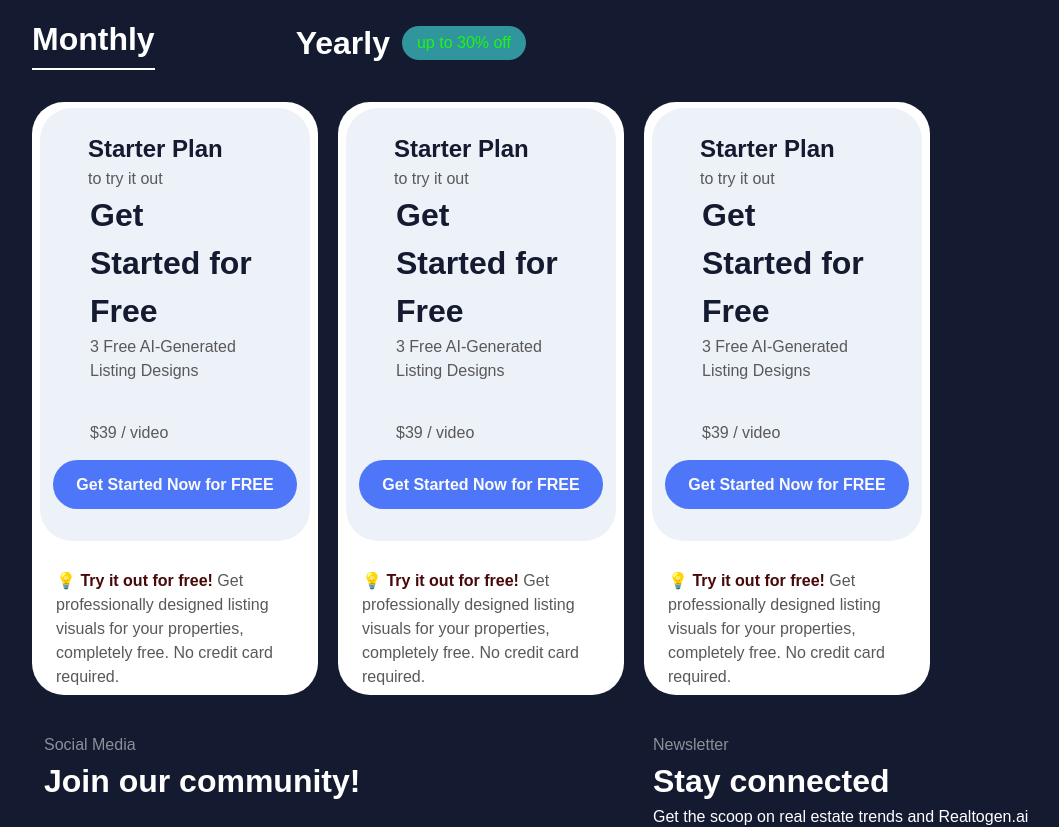
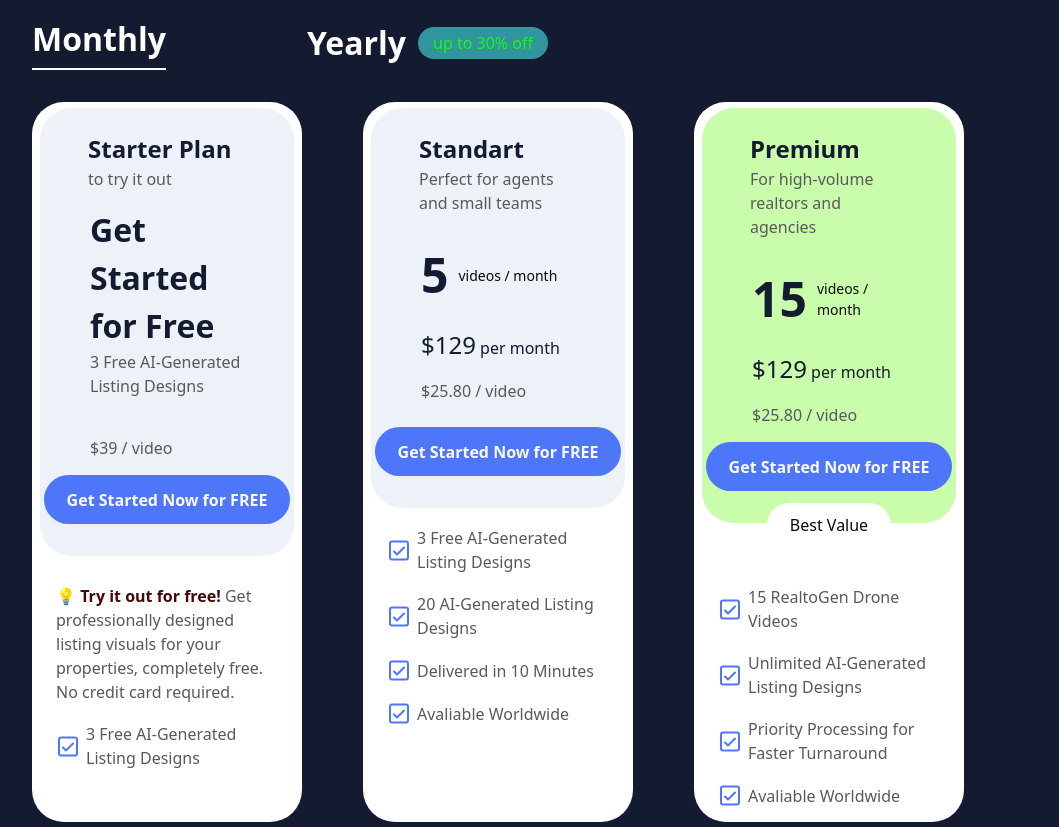
Before and after one commit to qasimfida/Realtogen, a Next.js app: page /price in a window 1280 px wide. Shown: the part 280-1107 px from the top of the page, without its empty margins (176-1235 px from the left). Built offline with nearby package versions, Linux system fonts and the light colour scheme.

Commit message:
responsive check

```diff
--- /dev/null
+++ b/public/icons/CheckboxIcon.jsx
@@ -0,0 +1,14 @@
+import React from 'react'
+
+const CheckboxIcon = () => {
+  return (
+    <div>
+      <svg width="24" height="25" viewBox="0 0 24 25" fill="none" xmlns="http://www.w3.org/2000/svg">
+<rect x="3" y="3.5" width="18" height="18" rx="2" stroke="#5075FE" stroke-width="2" stroke-linecap="round" stroke-linejoin="round"/>
+<path d="M7 13.5L10 16.5L17 9.5" stroke="#5075FE" stroke-width="2" stroke-linecap="round" stroke-linejoin="round"/>
+</svg>
+    </div>
+  )
+}
+
+export default CheckboxIcon
--- a/src/app/forgetPassword/page.js
+++ b/src/app/forgetPassword/page.js
@@ -6,7 +6,7 @@ import Link from "next/link";
 
 const ForgetPassword = () => {
   return (
-    <div className="md:pt-[64px] md:pb-[58px]">
+    <div className="pt-[128px] pb-[58px]">
       <div className="px-[55px] text-center">
         <h1 className="text-[24px] md:text-[32px] font-semibold">Forgot Your Passsword?</h1>
         <p className="text-[16px] text-[#3141A30] font-normal">
--- a/src/app/globals.css
+++ b/src/app/globals.css
@@ -125,12 +125,11 @@
   }
   body {
     @apply bg-background text-foreground;
-    font-family: 'Cal Sans', sans-serif;
   }
 }
-@font-face {
+/* @font-face {
   font-family: 'Cal Sans', sans-serif;
   src: url('/calSans.woff') format('woff'),
   url('/CalSans.woff2') format('woff2');
   font-style: normal;
-}
+} */
--- a/src/app/passwordOtp/page.js
+++ b/src/app/passwordOtp/page.js
@@ -22,7 +22,7 @@ const PasswordOtp = () => {
   }, [timer]);
 
   return (
-    <div className="md:pt-[64px] md:pb-[58px]">
+    <div className="pt-[128px] md:pb-[58px]">
       <div className="px-[55px] text-center">
         <h1 className="text-[24px] md:text-[32px] font-semibold">
           Forgot Your Password?
--- a/src/app/price/page.js
+++ b/src/app/price/page.js
@@ -1,9 +1,11 @@
 import { Button } from "@/components/ui/button";
 import React from "react";
+import { IoCheckboxOutline } from "react-icons/io5";
+import CheckboxIcon from "../../../public/icons/CheckboxIcon";
 
 const Price = () => {
   return (
-    <div className="pt-[50px] px-[24px] md:px-[208px] bg-[#141A30]">
+    <div className="pt-[50px] pb-[77px] px-[24px] md:px-[208px] bg-[#141A30]">
       <div className="pt-[47px] text-white">
         <h1 className="font-semibold text-[24px] md:text-[64px]">
           Our <span className="text-[#1DF615]">Pricing</span> Plans
@@ -12,22 +14,22 @@ const Price = () => {
           Choose the right Realtogen.ai plan for you
         </p>
       </div>
-      <div className="flex gap-[12px] md:gap-[141px] pt-[66px] text-white">
+      <div className="flex gap-[12px] md:gap-[141px] mt-[66px] text-white max-sm:bg-[#34447F] max-sm:rounded-full">
         <div className="flex flex-col justify-center gap-[5px] max-sm:px-[22px] max-sm:py-[12px] max-sm:bg-white max-sm:rounded-full max-sm:text-black">
           <h1 className="text-[16px] md:text-[32px] font-semibold">Monthly</h1>
           <div className="md:block hidden w-[100%] h-[2px] bg-white"></div>
         </div>
         <div className="flex items-center gap-[12px]">
           <p className="text-[16px] md:text-[32px] font-semibold">Yearly</p>
-          <div className="text-[#1DF615] bg-[#31959D] px-[15px] py-[5px] rounded-full">
+          <div className="text-[#1DF615] bg-[#31959D] px-[15px] py-[4px] rounded-full">
             up to 30% off
           </div>
         </div>
       </div>
 
       {/* cards */}
-      <div className="pt-[32px] flex flex-col md:flex-row gap-[20px]">
-        <div className="bg-[white] rounded-4xl  px-[8px]  py-[6px]">
+      <div className="pt-[32px] flex flex-col items-center gap-[61px] md:flex-row ">
+        <div className="bg-[white] rounded-4xl w-[341px] md:w-[270px] h-[720px] px-[8px] pt-[6px] ">
           <div className="bg-[#EDF1F8] rounded-4xl">
             <div className="pt-[23px] px-[48px]">
               <h1 className="text-[24px] font-semibold text-[#141A30]">
@@ -38,7 +40,7 @@ const Price = () => {
               </p>
             </div>
             <div className="px-[50px]">
-              <h2 className="text-[#141A30] text-[32px] font-semibold w-[170px]">
+              <h2 className="text-[#141A30] text-[32px] pt-[15px] font-semibold w-[170px]">
                 Get Started for Free
               </h2>
               <p className="text-[#595959] w-[170px]">
@@ -62,26 +64,92 @@ const Price = () => {
               required.</span>
             </p>
           </div>
+          <div className="flex gap-[6px] px-[16px] pt-[18px] items-center">
+          <CheckboxIcon />
+          <p className="text-[#595959]">
+          3 Free AI-Generated Listing Designs
+          </p>
+          </div>
         </div>
         {/* card2 */}
-        <div className="bg-[white] rounded-4xl  px-[8px]  py-[6px]">
+        <div className="bg-[white] rounded-4xl w-[341px] md:w-[270px] h-[720px] px-[8px] pt-[6px]">
           <div className="bg-[#EDF1F8] rounded-4xl">
             <div className="pt-[23px] px-[48px]">
               <h1 className="text-[24px] font-semibold text-[#141A30]">
-                Starter Plan
+              Standart
               </h1>
               <p className="text-[#595959] text-[16px] font-normal">
-                to try it out
+              Perfect for agents and small teams
               </p>
             </div>
-            <div className="px-[50px]">
-              <h2 className="text-[#141A30] text-[32px] font-semibold w-[170px]">
-                Get Started for Free
+            <div className="px-[50px] pt-[24px]">
+              <div className="flex gap-[10px] items-center">
+              <h2 className="text-[#141A30] text-[48px] font-semibold">
+                5
               </h2>
-              <p className="text-[#595959] w-[170px]">
+                <span className="text-[14px] font-medium"> videos / month</span>
+              </div>
+              <p className="text-[#141A30] pt-[16px] w-[170px]">
+              <span className="text-[24px] "> $129</span>  per month
+              </p>
+              <p className="pt-[16px] text-[#595959]">$25.80 / video</p>
+            </div>
+            <div className="flex items-center justify-center pt-[24px] pb-[32px]">
+              <Button
+                variant="primary"
+                className="rounded-full h-[49px] px-[23px] py-[15px] text-[16px] font-semibold !important"
+              >
+                <a>Get Started Now for FREE</a>
+              </Button>
+            </div>
+          </div>
+          <div className="flex gap-[6px] px-[16px] pt-[18px] items-center">
+          <CheckboxIcon />
+          <p className="text-[#595959]">
           3 Free AI-Generated Listing Designs
           </p>
-              <p className="pt-[38px] text-[#595959]">$39 / video</p>
+          </div>
+          <div className="flex gap-[6px] px-[16px] pt-[18px] items-center">
+          <CheckboxIcon />
+          <p className="text-[#595959]">
+          20 AI-Generated Listing Designs
+          </p>
+          </div>
+          <div className="flex gap-[6px] px-[16px] pt-[18px] items-center">
+          <CheckboxIcon />
+          <p className="text-[#595959]">
+          Delivered in 10 Minutes
+          </p>
+          </div>
+          <div className="flex gap-[6px] px-[16px] pt-[18px] items-center">
+          <CheckboxIcon />
+          <p className="text-[#595959]">
+          Avaliable Worldwide
+          </p>
+          </div>
+        </div>
+        {/* card 3 */}
+        <div className="bg-[white] rounded-4xl w-[341px] md:w-[270px] px-[8px]  h-[720px] pt-[6px]">
+          <div className="bg-[#C9FDAB] rounded-4xl">
+            <div className="pt-[23px] px-[48px]">
+              <h1 className="text-[24px] font-semibold text-[#141A30]">
+              Premium
+              </h1>
+              <p className="text-[#595959] text-[16px] font-normal">
+              For high-volume realtors and agencies
+              </p>
+            </div>
+            <div className="px-[50px] pt-[24px]">
+              <div className="flex gap-[10px] items-center">
+              <h2 className="text-[#141A30] text-[48px] font-semibold">
+                15
+              </h2>
+                <span className="text-[14px] font-medium"> videos / month</span>
+              </div>
+              <p className="text-[#141A30] pt-[16px] w-[170px]">
+              <span className="text-[24px] "> $129</span>  per month
+              </p>
+              <p className="pt-[16px] text-[#595959]">$25.80 / video</p>
             </div>
             <div className="flex items-center justify-center pt-[15px] pb-[32px]">
               <Button
@@ -92,48 +160,31 @@ const Price = () => {
               </Button>
             </div>
           </div>
-          <div className="w-[] px-[16px]">
-          <p className="text-[#595959] pt-[28px]">
-              💡<span className="font-extrabold text-red-950"> Try it out for free! </span>Get professionally designed listing
-              visuals for your properties, completely free. <span> No credit card
-              required.</span>
+          <div className="flex items-center justify-center relative bottom-[20px] ">
+            <div className="bg-white px-[23px] py-[10px] rounded-full">Best Value</div>
+          </div>
+          <div className="flex gap-[6px] px-[16px] pt-[18px] items-center">
+          <CheckboxIcon />
+          <p className="text-[#595959]">
+          15 RealtoGen Drone Videos
           </p>
           </div>
-        </div>
-        {/* card 3 */}
-        <div className="bg-[white] rounded-4xl  px-[8px]  py-[6px]">
-          <div className="bg-[#EDF1F8] rounded-4xl">
-            <div className="pt-[23px] px-[48px]">
-              <h1 className="text-[24px] font-semibold text-[#141A30]">
-                Starter Plan
-              </h1>
-              <p className="text-[#595959] text-[16px] font-normal">
-                to try it out
+          <div className="flex gap-[6px] px-[16px] pt-[18px] items-center">
+          <CheckboxIcon />
+          <p className="text-[#595959]">
+          Unlimited AI-Generated Listing Designs
           </p>
           </div>
-            <div className="px-[50px]">
-              <h2 className="text-[#141A30] text-[32px] font-semibold w-[170px]">
-                Get Started for Free
-              </h2>
-              <p className="text-[#595959] w-[170px]">
-                3 Free AI-Generated Listing Designs
+          <div className="flex gap-[6px] px-[16px] pt-[18px] items-center">
+          <CheckboxIcon />
+          <p className="text-[#595959]">
+          Priority Processing for Faster Turnaround
           </p>
-              <p className="pt-[38px] text-[#595959]">$39 / video</p>
           </div>
-            <div className="flex items-center justify-center pt-[15px] pb-[32px]">
-              <Button
-                variant="primary"
-                className="rounded-full h-[49px] px-[23px] py-[15px] text-[16px] font-semibold !important"
-              >
-                <a>Get Started Now for FREE</a>
-              </Button>
-            </div>
-          </div>
-          <div className="w-[] px-[16px]">
-            <p className="text-[#595959] pt-[28px]">
-              💡<span className="font-extrabold text-red-950"> Try it out for free! </span>Get professionally designed listing
-              visuals for your properties, completely free. <span> No credit card
-              required.</span>
+          <div className="flex gap-[6px] px-[16px] pt-[18px] items-center">
+          <CheckboxIcon />
+          <p className="text-[#595959]">
+          Avaliable Worldwide
           </p>
           </div>
         </div>
```
Also changed, not shown: src/app/login/page.js (+17 -2 lines), public/CalSans.woff2 (deleted), public/calSans.woff (deleted). Lines whose indentation alone changed are shown as unchanged.
